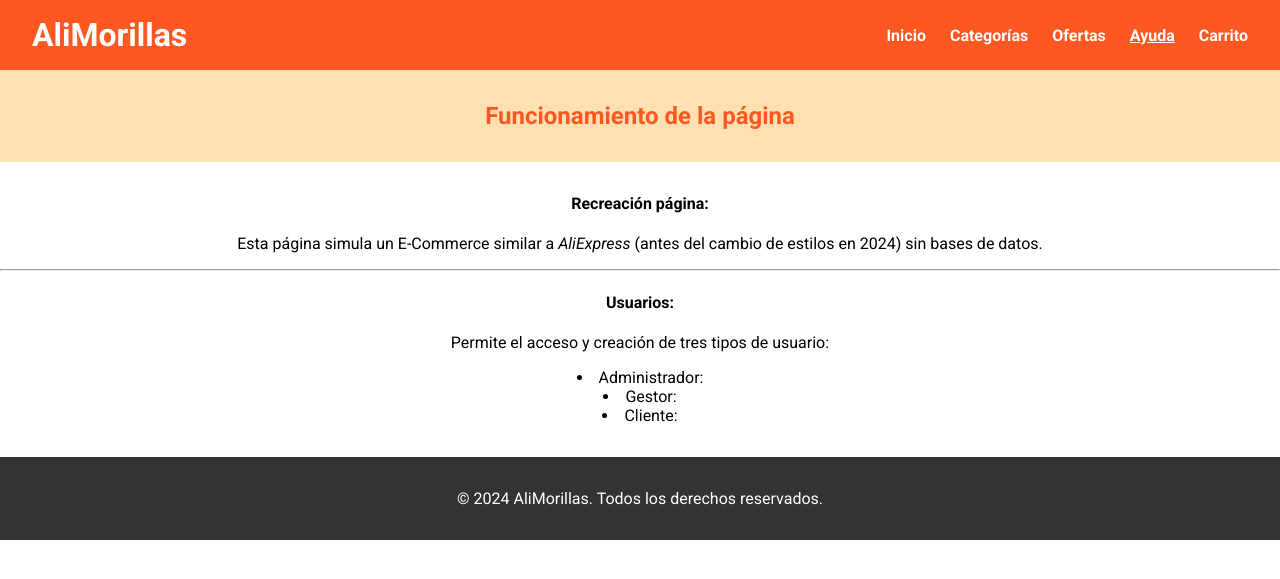
After one commit to rekloyd/daw2_sm7a1_projecte_grup04, a PHP site: page /ayuda.html in a window 1280 px wide. The commit adds this page. Shown: the top 579 px of the page. Run offline with PHP 8.4, Linux system fonts and the light colour scheme.

Commit message:
Added and started ayuda.html, which explains the functions of the page

```diff
--- /dev/null
+++ b/apl/ayuda.html
@@ -0,0 +1,63 @@
+<!DOCTYPE html>
+<html lang="en">
+<head>
+    <meta charset="UTF-8">
+    <meta name="viewport" content="width=device-width, initial-scale=1.0">
+    <title>AliMorillas</title>
+    <link rel="stylesheet" href="styles.css">
+    <link rel="preconnect" href="https://fonts.googleapis.com">
+    <link rel="preconnect" href="https://fonts.gstatic.com" crossorigin>
+    <link href="https://fonts.googleapis.com/css2?family=Roboto:ital,wght@0,100;0,300;0,400;0,500;0,700;0,900;1,100;1,300;1,400;1,500;1,700;1,900&display=swap" rel="stylesheet">
+</head>
+<body>
+    <header>
+        <div class="logo">
+            <h1>AliMorillas</h1>
+        </div>
+        <nav>
+            <ul class="nav-links">
+                <li><a href="index.html">Inicio</a></li>
+                <li><a href="#">Categorías</a></li>
+                <li><a href="#">Ofertas</a></li>
+                <li><a href="ayuda.html" style="text-decoration: underline;">Ayuda</a></li>
+                <li><a href="#">Carrito</a></li>
+                <!--
+                <?php
+                    if(isset($_SESSION['username'])){
+                        echo "minabo";
+                    }else{
+                        echo "<li><a href='signup.html' class='sign-up' style='color: #333;'>Sign Up</a></li>";
+                        echo "<li><a href='login.html' class='log-in'>Log In</a></li>";
+                    }
+                ?>
+                -->
+            </ul>
+        </nav>
+    </header>
+
+    <main>
+        <!-- Banner principal -->
+        <section class="banner">
+            <h2>Funcionamiento de la página</h2>
+        </section>
+
+        <!-- Funciones pagina -->
+         <div class="center">
+            <h4>Recreación página:</h4>
+            <p>Esta página simula un E-Commerce similar a <i>AliExpress</i> (antes del cambio de estilos en 2024) sin bases de datos.</p>
+            <hr>
+            <h4>Usuarios:</h4>
+            <p>Permite el acceso y creación de tres tipos de usuario:</p>
+            <li>Administrador: </li>
+            <li>Gestor: </li>
+            <li>Cliente: </li>
+         </div>
+
+
+    </main>
+
+    <footer>
+        <p>&copy; 2024 AliMorillas. Todos los derechos reservados.</p>
+    </footer>
+</body>
+</html>
--- a/apl/index.php
+++ b/apl/index.php
@@ -19,7 +19,7 @@
                 <li><a href="index.html" style="text-decoration: underline;">Inicio</a></li>
                 <li><a href="#">Categorías</a></li>
                 <li><a href="#">Ofertas</a></li>
-                <li><a href="#">Ayuda</a></li>
+                <li><a href="ayuda.html">Ayuda</a></li>
                 <li><a href="#">Carrito</a></li>
                 <?php
                     if(isset($_SESSION['username'])){
--- a/apl/styles.css
+++ b/apl/styles.css
@@ -7,6 +7,10 @@ body {
     box-sizing: border-box;
 }
 
+
+.center{
+    text-align: center;
+}
 /* Header */
 header {
     background-color: #FF5722;
```
